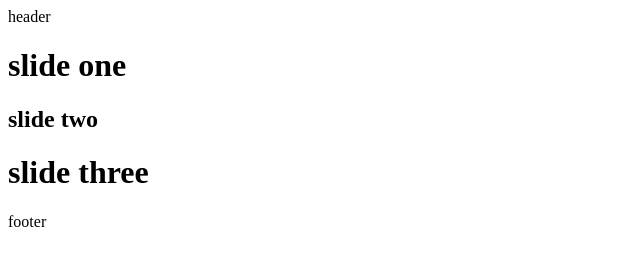
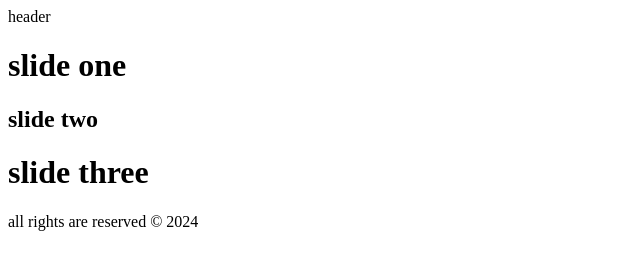
Before and after one commit to aref-abdemohammadi/git-test-1, a plain HTML site: page index.html in a window 1280 px wide. Shown: the whole page, without its empty margins (0-640 px from the left). Drawn offline with Linux system fonts and the light colour scheme.

Commit message:
footer update

```diff
--- a/index.html
+++ b/index.html
@@ -15,7 +15,7 @@
         <h1>slide three</h1>
     </div>
     <footer>
-        footer
+        all rights are reserved © 2024
     </footer>
 </body>
 </html>
```
